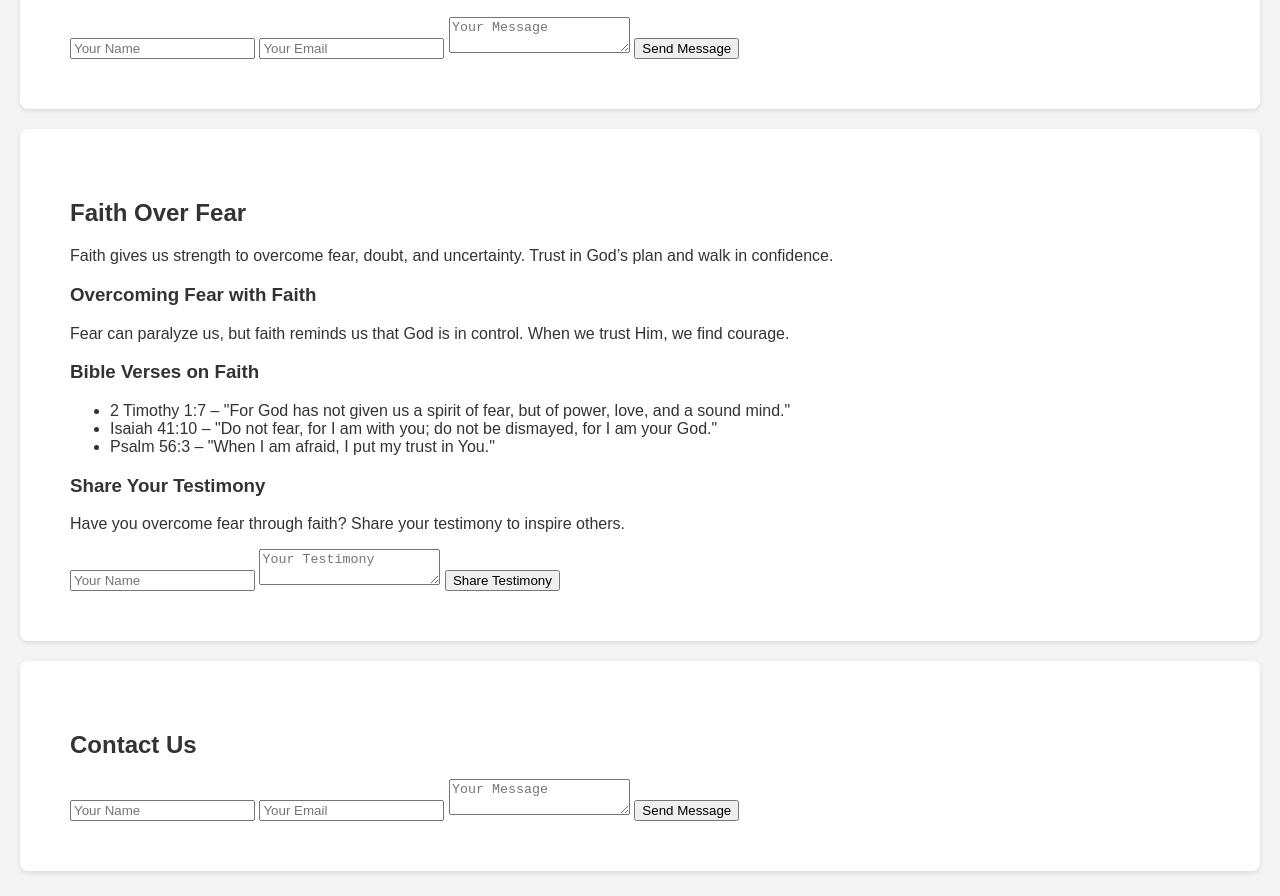
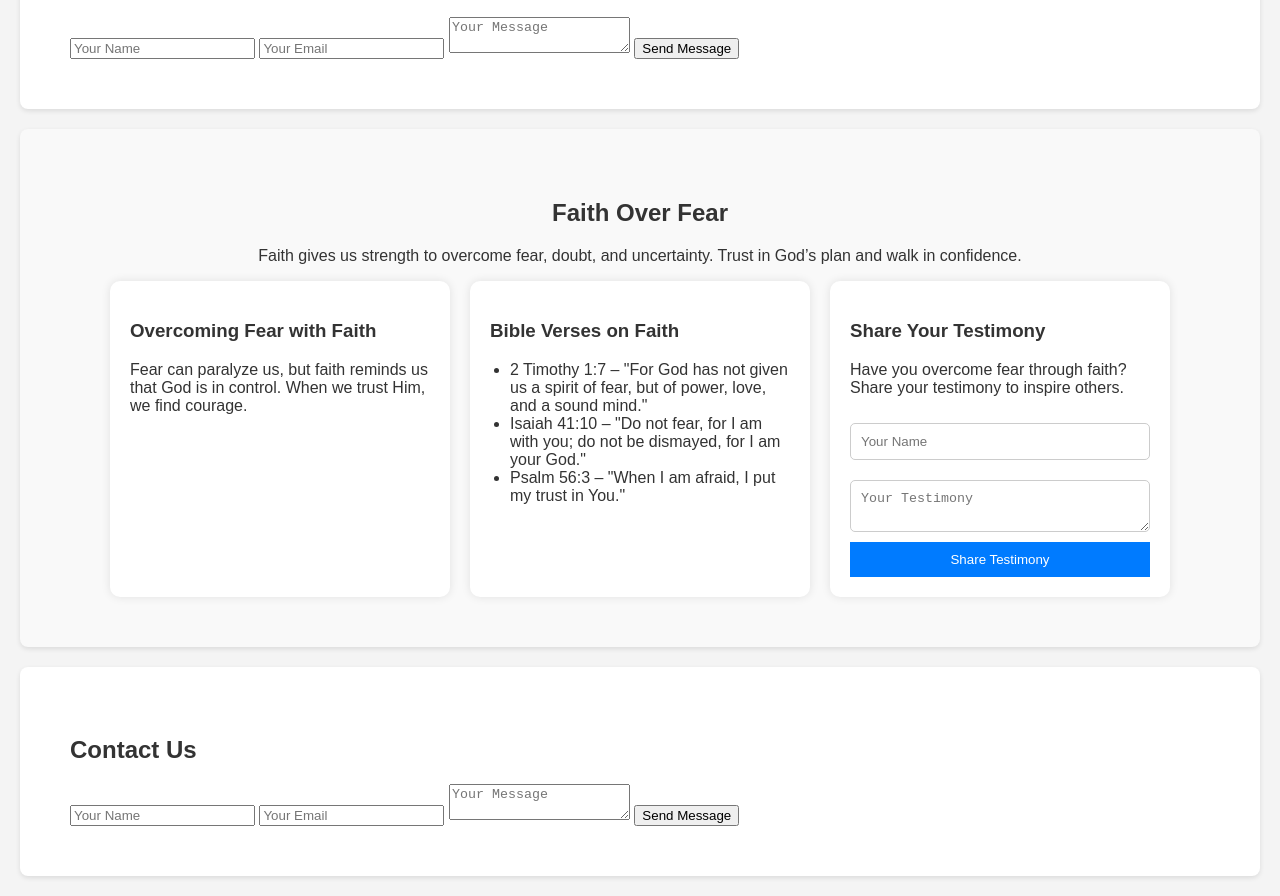
Before and after one commit to gracenganga/FriendsOfGod, a plain HTML site: page index.html in a window 1280 px wide. Shown: the part 842-1738 px from the top of the page. Drawn offline with Linux system fonts and the light colour scheme.

Commit message:
Update styles.css

```diff
--- a/styles.css
+++ b/styles.css
@@ -73,3 +73,58 @@ section {
     0% { transform: translateX(100%); opacity: 0; }
     100% { transform: translateX(0); opacity: 1; }
 }
+/* Faith Over Fear Section */
+#faith-over-fear {
+    padding: 50px 20px;
+    background-color: #f9f9f9;
+    text-align: center;
+}
+
+.faith-container {
+    display: flex;
+    flex-wrap: wrap;
+    justify-content: center;
+    gap: 20px;
+}
+
+.faith-box {
+    background: white;
+    padding: 20px;
+    border-radius: 10px;
+    box-shadow: 0 0 10px rgba(0, 0, 0, 0.1);
+    width: 300px;
+    text-align: left;
+}
+
+.faith-box h3 {
+    color: #333;
+}
+
+.faith-box ul {
+    text-align: left;
+    padding-left: 20px;
+}
+
+#faith-form {
+    display: flex;
+    flex-direction: column;
+}
+
+#faith-form input, #faith-form textarea {
+    margin: 10px 0;
+    padding: 10px;
+    border-radius: 5px;
+    border: 1px solid #ccc;
+}
+
+#faith-form button {
+    background: #007bff;
+    color: white;
+    padding: 10px;
+    border: none;
+    cursor: pointer;
+}
+
+#faith-form button:hover {
+    background: #0056b3;
+}
```
